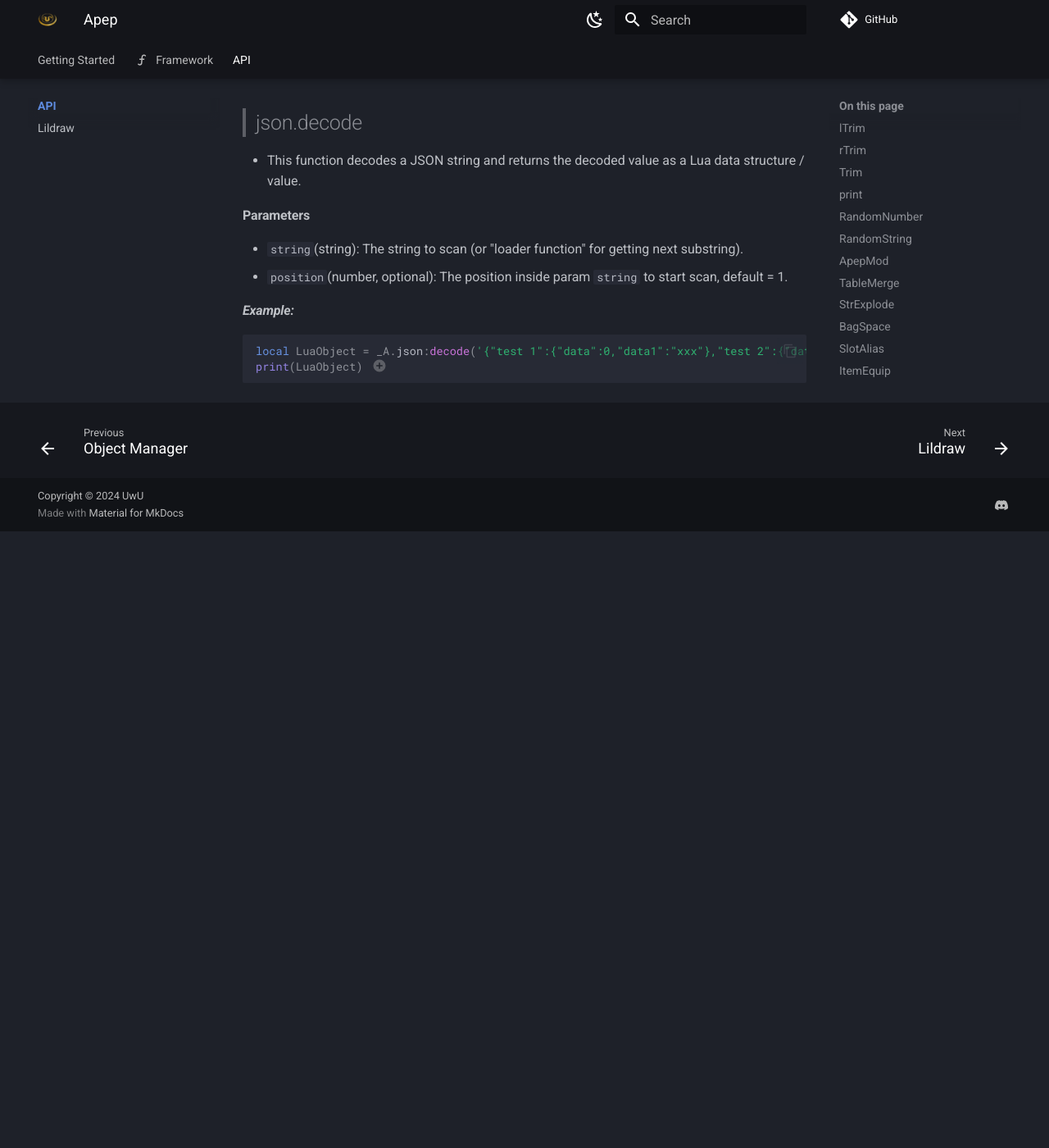
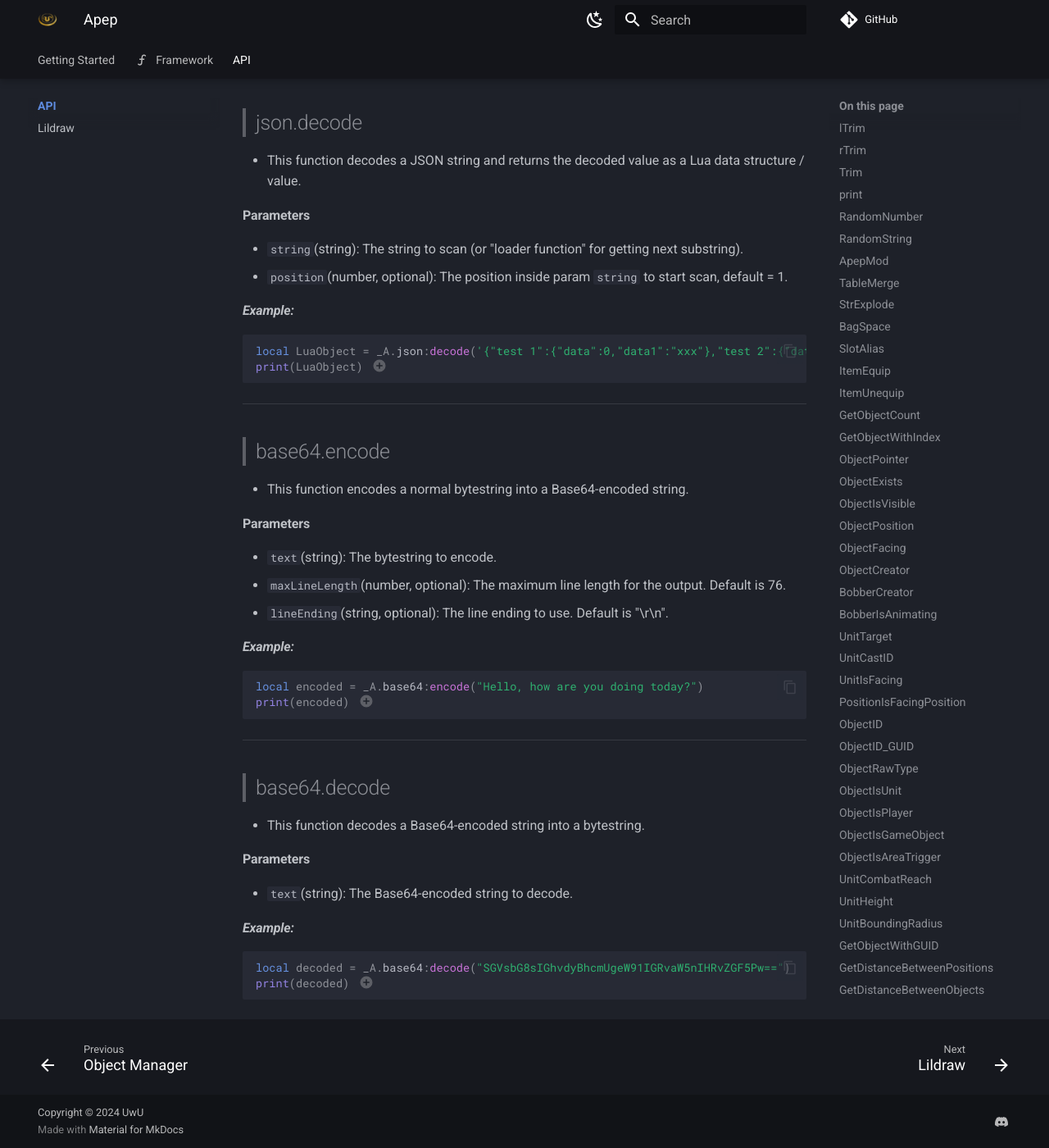
Before and after one commit to DimaSheiko/apep-docs, an MkDocs documentation site: the page built from docs/api/apep/index.md, in a window 1280 px wide and 1400 px high, scrolled down 59802 px. Shown: the whole window at 82% size. Built offline with MkDocs 1.6.1 and Material for MkDocs 9.7.7, drawn with Linux system fonts in a browser that asks for light colours; comment, search, counter and statistics services are not loaded; before the commit the page ends 60450 px from its top, so only the background shows below that.

Commit message:
Add API documentation for base64 encode and decode functions, including parameters and usage examples in Lua

````diff
--- a/docs/api/apep/index.md
+++ b/docs/api/apep/index.md
@@ -2877,3 +2877,43 @@
 ```
 
 1. table: 000005D740CC4AF1
+
+---
+
+> ## base64.encode
+
+-   This function encodes a normal bytestring into a Base64-encoded string.
+
+#### Parameters
+
+-   `text`(string): The bytestring to encode.
+-   `maxLineLength`(number, optional): The maximum line length for the output. Default is 76.
+-   `lineEnding`(string, optional): The line ending to use. Default is "\r\n".
+
+#### _Example:_
+
+```lua
+local encoded = _A.base64:encode("Hello, how are you doing today?")
+print(encoded) -- (1)!
+```
+
+1. Returns "SGVsbG8sIGhvdyBhcmUgeW91IGRvaW5nIHRvZGF5Pw=="
+
+---
+
+> ## base64.decode
+
+-   This function decodes a Base64-encoded string into a bytestring.
+
+#### Parameters
+
+-   `text`(string): The Base64-encoded string to decode.
+
+#### _Example:_
+
+```lua
+local decoded = _A.base64:decode("SGVsbG8sIGhvdyBhcmUgeW91IGRvaW5nIHRvZGF5Pw==")
+print(decoded) -- (1)!
+```
+
+1. Returns "Hello, how are you doing today?"
````
